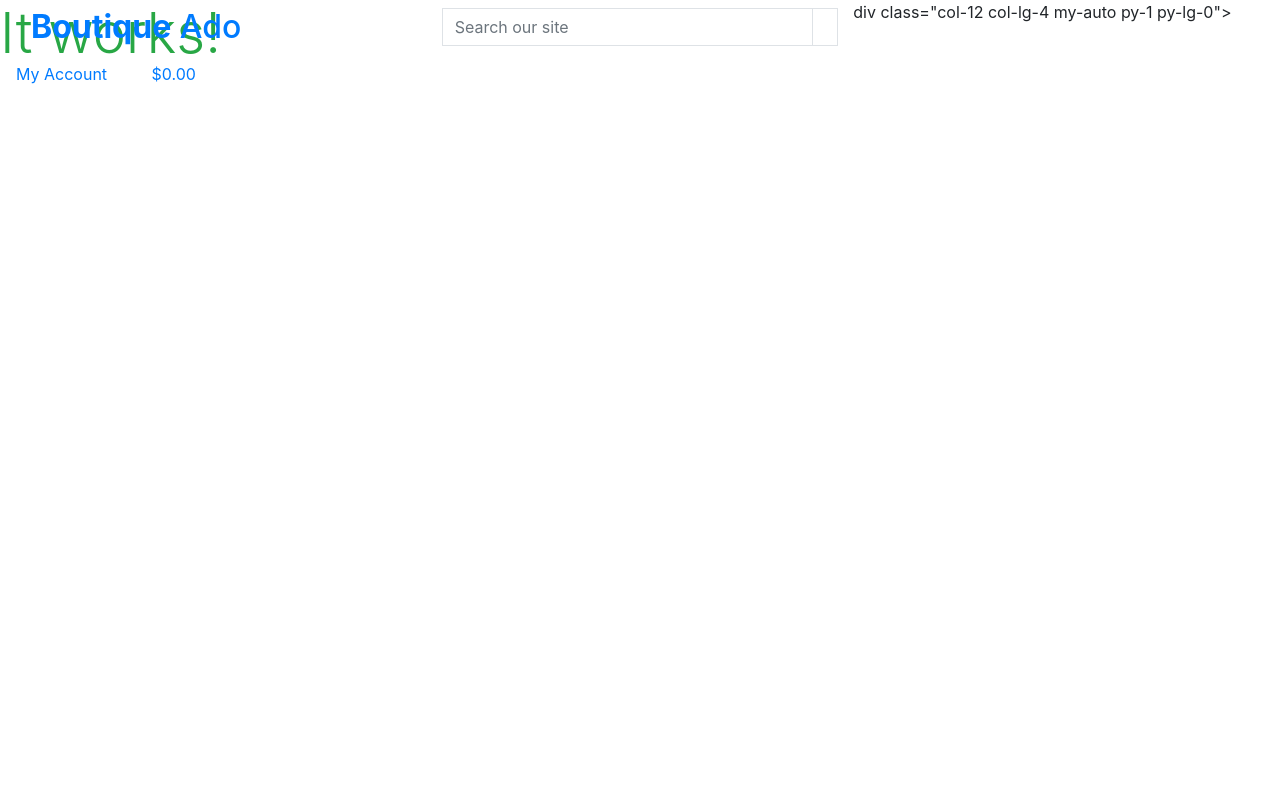
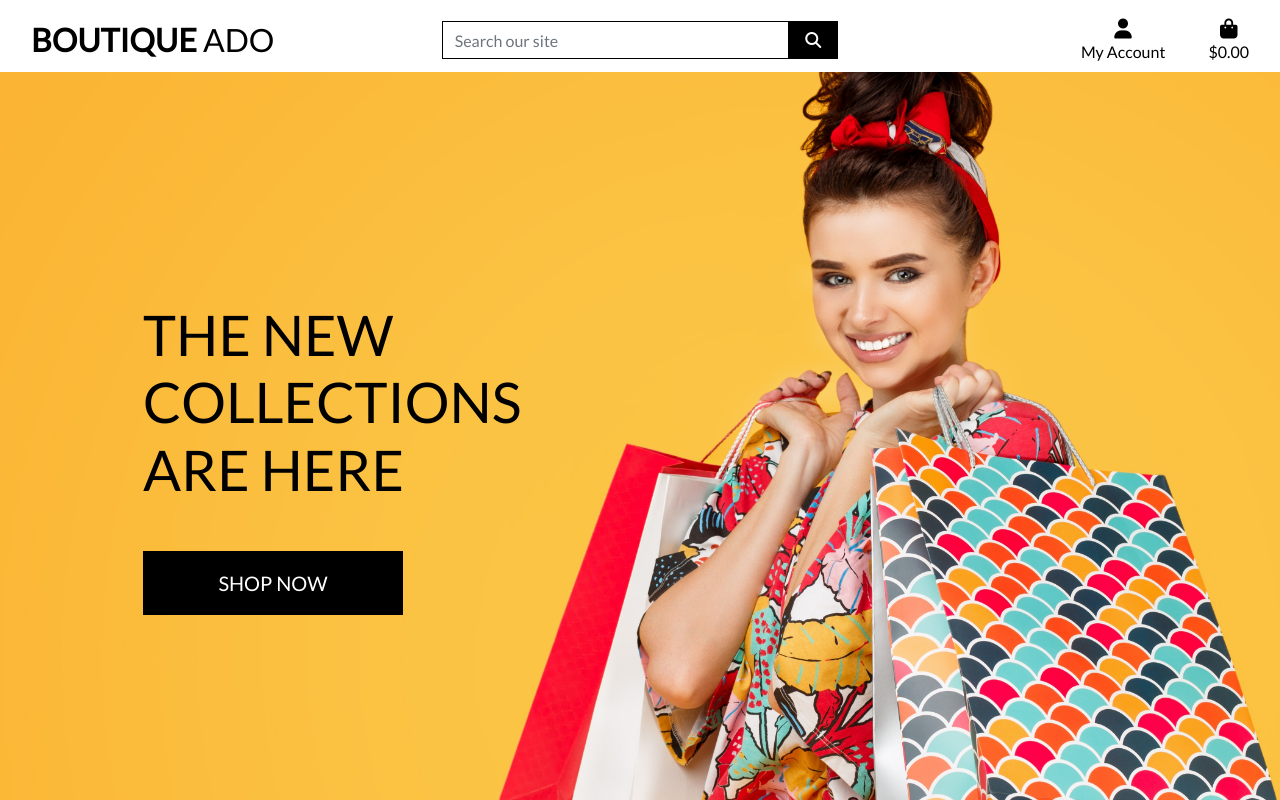
Before and after one commit to ManalAbdulqawi/boutique_ado_v, a Django app: page / in a window 1280 px wide. Run offline with Django 3.2, Linux system fonts and the light colour scheme; some libraries are stand-ins or nearby versions.

Commit message:
completed home page and css

```diff
--- a/boutique_ado/settings.py
+++ b/boutique_ado/settings.py
@@ -144,6 +144,10 @@
 # https://docs.djangoproject.com/en/3.2/howto/static-files/
 
 STATIC_URL = '/static/'
+STATICFILES_DIRS = (os.path.join(BASE_DIR, 'static'),)
+
+MEDIA_URL = '/media/'
+MEDIA_ROOT = os.path.join(BASE_DIR, 'media')
 
 # Default primary key field type
 # https://docs.djangoproject.com/en/3.2/ref/settings/#default-auto-field
--- a/boutique_ado/urls.py
+++ b/boutique_ado/urls.py
@@ -15,6 +15,9 @@
 """
 from django.contrib import admin
 from django.urls import path, include
+from django.conf import settings
+from django.conf.urls.static import static
+
 
 urlpatterns = [
     path('admin/', admin.site.urls),
@@ -22,4 +25,4 @@
     path('', include('home.urls')),
 
 
-]
+] + static(settings.MEDIA_URL, document_root=settings.MEDIA_ROOT)
--- a/home/templates/home/index.html
+++ b/home/templates/home/index.html
@@ -2,6 +2,27 @@
 
 {% load static %}
 
+{% block page_header %}
+    <div class="container header-container">
+        <div class="row">
+            <div class="col"></div>
+        </div>
+    </div>
+{% endblock %}
+
 {% block content %}
-    <h1 class="display-4 text-success">It works!</h1>
+    <div class="container h-100">
+        <div class="row h-100">
+            <div class="col-7 col-md-6 my-auto">
+                <h1 class="display-4 logo-font text-black">
+                    The new collections are here
+                </h1>
+                <div class="my-5">
+                    <h4>
+                        <a href="" class="shop-now-button btn btn-lg rounded-0 text-uppercase py-3">Shop Now</a>
+                    </h4>
+                </div>
+            </div>
+        </div>
+    </div>
 {% endblock %}
--- /dev/null
+++ b/static/css/base.css
@@ -0,0 +1,81 @@
+html {
+    height: 100%;
+}
+
+body {
+    background: url('/media/homepage_background_cropped.jpg') no-repeat center center fixed;
+    background-size: cover;
+    height: calc(100vh - 164px);
+    color: #555;
+    font-family: 'Lato';
+}
+
+/* from Bulma */
+.icon {
+    align-items: center;
+    display: inline-flex;
+    justify-content: center;
+    height: 1.5rem;
+    width: 1.5rem;
+}
+
+.logo-font {
+    text-transform: uppercase;
+}
+
+.main-logo-link {
+    width: fit-content;
+}
+
+.shop-now-button {
+    background: black;
+    color: white;
+    min-width: 260px;
+}
+
+.btn-black {
+    background: black;
+    color: white;
+}
+
+.shop-now-button:hover,
+.shop-now-button:active,
+.shop-now-button:focus,
+.btn-black:hover,
+.btn-black:active,
+.btn-black:focus {
+    background: #222;
+    color: white;
+}
+
+.text-black {
+    color: #000 !important;
+}
+
+.border-black {
+    border: 1px solid black !important;
+}
+
+/* -------------------------------- Media Queries */
+
+/* Slightly larger container on xl screens */
+@media (min-width: 1200px) {
+  .container {
+    max-width: 80%;
+  }
+}
+
+/* fixed top navbar only on medium and up */
+@media (min-width: 992px) {
+    .fixed-top-desktop-only {
+        position: fixed;
+        top: 0;
+        right: 0;
+        left: 0;
+        z-index: 1030;
+    }
+
+    .header-container {
+        padding-top: 164px;
+    }
+}
--- a/templates/base.html
+++ b/templates/base.html
@@ -2,6 +2,7 @@
 
 <!doctype html>
 <html lang="en">
+
 <head>
 
   {% block meta %}
@@ -14,16 +15,25 @@
   {% endblock %}
 
   {% block corecss %}
-        <link rel="stylesheet" href="https://stackpath.bootstrapcdn.com/bootstrap/4.4.1/css/bootstrap.min.css" integrity="sha384-Vkoo8x4CGsO3+Hhxv8T/Q5PaXtkKtu6ug5TOeNV6gBiFeWPGFN9MuhOf23Q9Ifjh" crossorigin="anonymous">
+  <link rel="stylesheet" href="https://stackpath.bootstrapcdn.com/bootstrap/4.4.1/css/bootstrap.min.css"
+    integrity="sha384-Vkoo8x4CGsO3+Hhxv8T/Q5PaXtkKtu6ug5TOeNV6gBiFeWPGFN9MuhOf23Q9Ifjh" crossorigin="anonymous">
+  <link rel="stylesheet" href="https://fonts.googleapis.com/css?family=Lato&display=swap">
+  <link rel="stylesheet" href="{% static 'css/base.css' %}">
   {% endblock %}
 
   {% block extra_css %}
   {% endblock %}
 
   {% block corejs %}
-        <script src="https://cdn.jsdelivr.net/npm/jquery@3.5.1/dist/jquery.min.js" integrity="sha256-9/aliU8dGd2tb6OSsuzixeV4y/faTqgFtohetphbbj0=" crossorigin="anonymous"></script>
-        <script src="https://cdn.jsdelivr.net/npm/popper.js@1.16.0/dist/umd/popper.min.js" integrity="sha384-Q6E9RHvbIyZFJoft+2mJbHaEWldlvI9IOYy5n3zV9zzTtmI3UksdQRVvoxMfooAo" crossorigin="anonymous"></script>
-        <script src="https://stackpath.bootstrapcdn.com/bootstrap/4.4.1/js/bootstrap.min.js" integrity="sha384-wfSDF2E50Y2D1uUdj0O3uMBJnjuUD4Ih7YwaYd1iqfktj0Uod8GCExl3Og8ifwB6" crossorigin="anonymous"></script>
+  <script src="https://kit.fontawesome.com/2232679ca6.js" crossorigin="anonymous"></script>
+  <script src="https://cdn.jsdelivr.net/npm/jquery@3.5.1/dist/jquery.min.js"
+    integrity="sha256-9/aliU8dGd2tb6OSsuzixeV4y/faTqgFtohetphbbj0=" crossorigin="anonymous"></script>
+  <script src="https://cdn.jsdelivr.net/npm/popper.js@1.16.0/dist/umd/popper.min.js"
+    integrity="sha384-Q6E9RHvbIyZFJoft+2mJbHaEWldlvI9IOYy5n3zV9zzTtmI3UksdQRVvoxMfooAo"
+    crossorigin="anonymous"></script>
+  <script src="https://stackpath.bootstrapcdn.com/bootstrap/4.4.1/js/bootstrap.min.js"
+    integrity="sha384-wfSDF2E50Y2D1uUdj0O3uMBJnjuUD4Ih7YwaYd1iqfktj0Uod8GCExl3Og8ifwB6"
+    crossorigin="anonymous"></script>
   {% endblock %}
 
   {% block extra_js %}
@@ -31,9 +41,10 @@
 
   <title>Boutique Ado {% block extra_title %}{% endblock %}</title>
 </head>
+
 <body>
   <header class="container-fluid fixed-top">
-    <div class="row">
+    <div id="topnav" class="row bg-white pt-lg-2 d-none d-lg-flex">
       <div class="col-12 col-lg-4 my-auto py-1 py-lg-0 text-center text-lg-left">
         <a href="{% url 'home' %}" class="nav-link main-logo-link">
           <h2 class="logo-font text-black my-0"><strong>Boutique</strong> Ado</h2>
@@ -54,7 +65,7 @@
           </div>
         </form>
       </div>
-      div class="col-12 col-lg-4 my-auto py-1 py-lg-0">
+      <div class="col-12 col-lg-4 my-auto py-1 py-lg-0">
         <ul class="list-inline list-unstyled text-center text-lg-right my-0">
           <li class="list-inline-item dropdown">
             <a class="text-black nav-link" href="#" id="user-options" data-toggle="dropdown" aria-haspopup="true"
@@ -95,18 +106,20 @@
       </div>
     </div>
   </header>
+
   {% if messages %}
   <div class="message-container"></div>
   {% endif %}
 
-    {% block page_header%}
+  {% block page_header %}
   {% endblock %}
 
-    {% block content%}
+  {% block content %}
   {% endblock %}
 
-    {% block postloadjs%}
-    {% endblock%}
+  {% block postloadjs %}
+  {% endblock %}
 
 </body>
+
 </html>
```
Also changed, not shown: db.sqlite3, media/homepage_background_cropped.jpg (added). Lines whose indentation alone changed are shown as unchanged.
